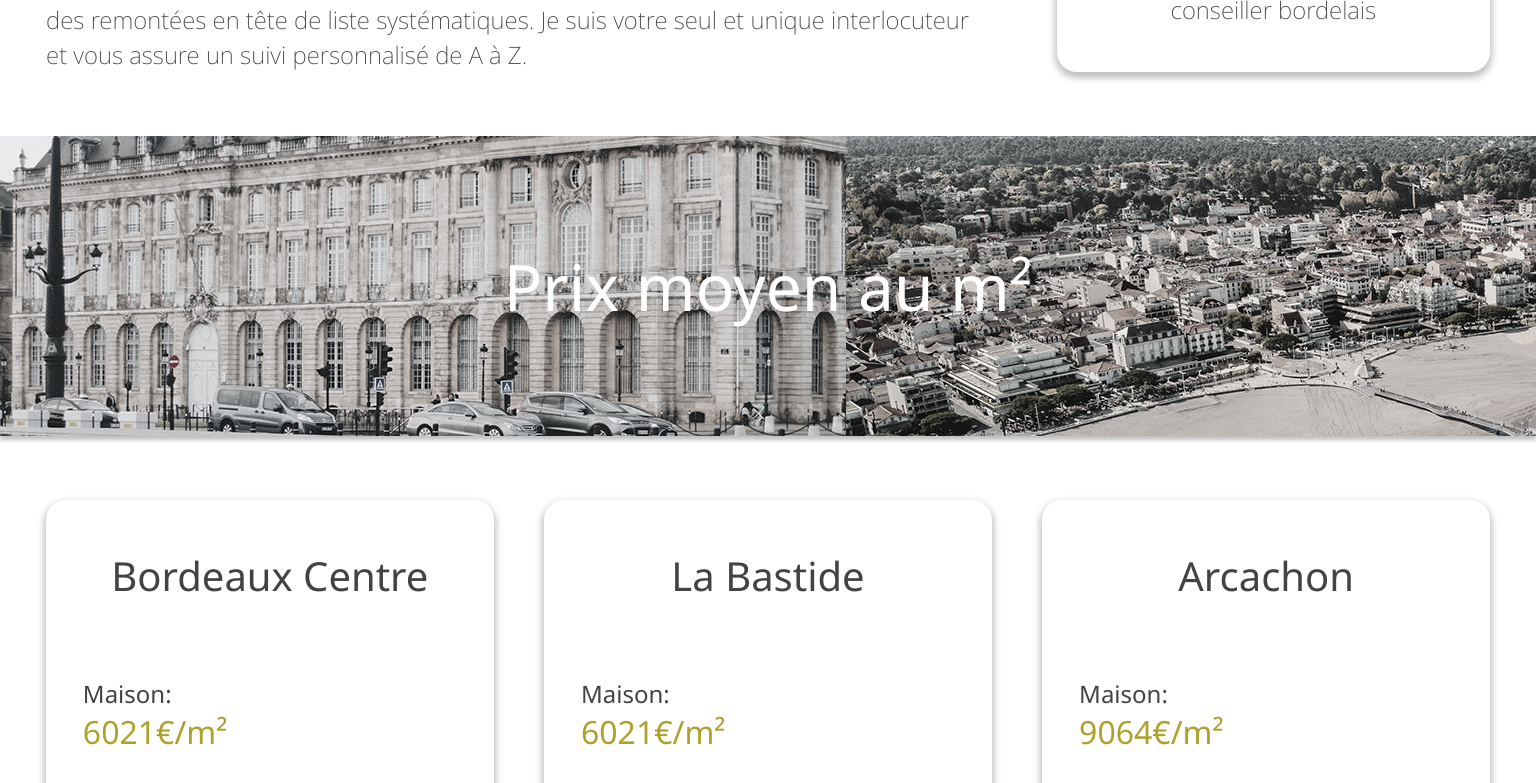
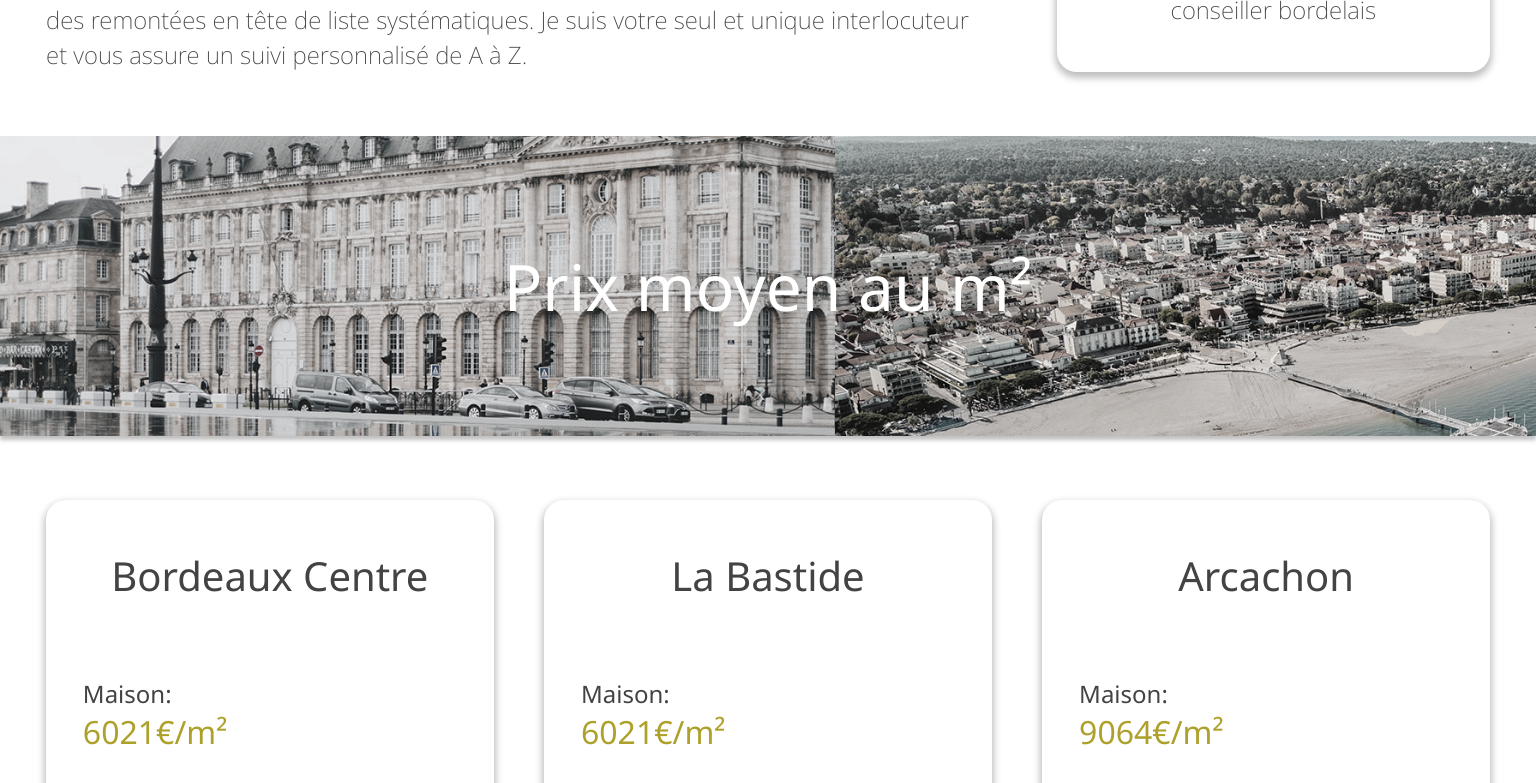
Before and after one commit to magicniclus/monIndependant, a React (Create React App) app: page / in a window 1536 px wide. Shown: the part 1300-2083 px from the top of the page. Built offline with nearby package versions, Linux system fonts and the light colour scheme.

Commit message:
Update _main.scss

```diff
--- a/src/components/main/_main.scss
+++ b/src/components/main/_main.scss
@@ -8,8 +8,12 @@
     align-items: center;
     justify-content: space-around;
     background-image: url("../../assets/backgroundtop.png");
+    // background-size: contain;
     background-repeat: no-repeat;
     background-position: top -250px center;
+    @media screen and (min-width: 1515px) {
+        background-image: none;
+    }
     @media screen and (max-width: 1024px) {
         background-position: top -300px center;
     }
@@ -391,6 +395,8 @@
         .title{
             background-image: url("../../assets/bordeauxarcachon.jpg");
             background-position: center;
+            background-repeat: no-repeat;
+            background-size:cover;
             width: 100vw;
             height: 300px;
             filter: grayscale(.8) ;
```
